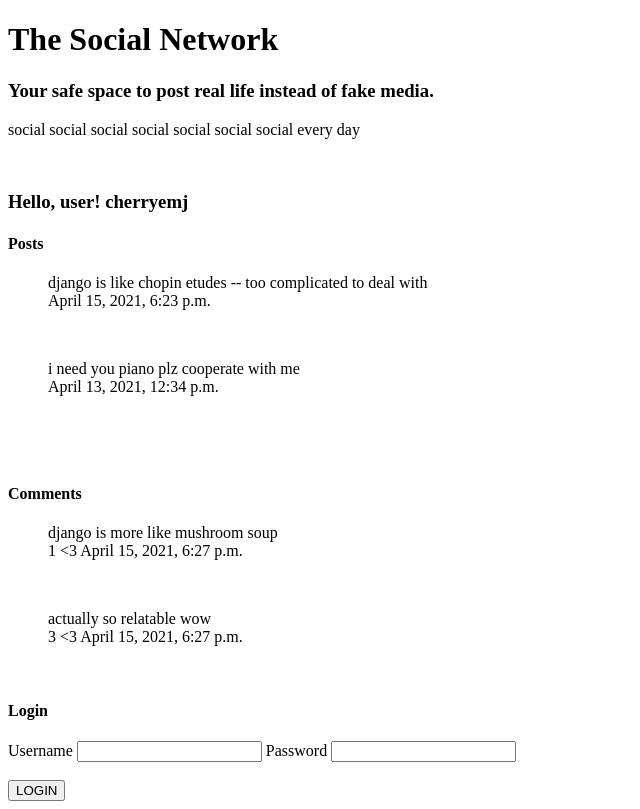
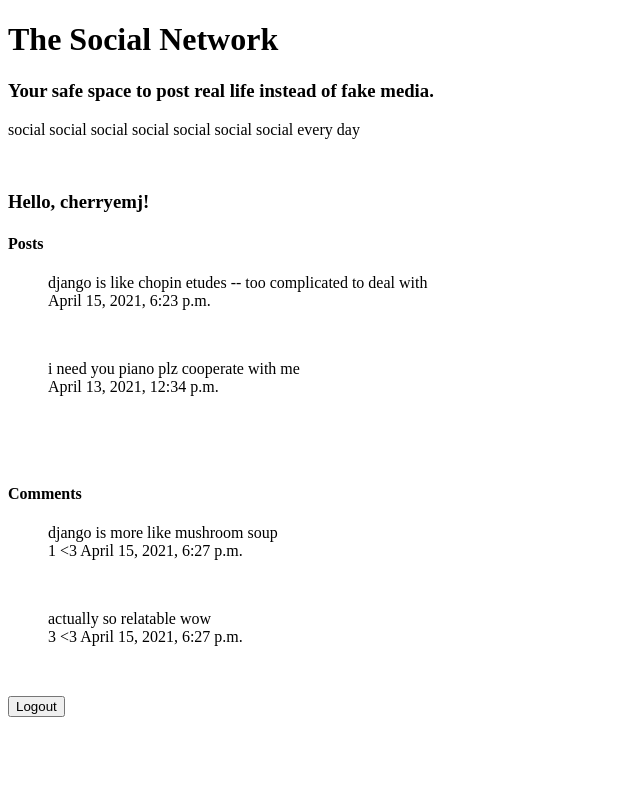
Before and after one commit to emma-l810/Social_Network, a Django app: page /polls/ in a window 1280 px wide. Shown: the whole page, without its empty margins (0-640 px from the left). After the commit the page ends 717 px from the top, so only its background shows below. Run offline with Django 3.2, Linux system fonts and the light colour scheme; a user stored in the database is signed in; data comes from the database, SQL or seed files in the repository.

Commit message:
added logout form and if() to views

```diff
--- a/polls/templates/polls/index.html
+++ b/polls/templates/polls/index.html
@@ -12,8 +12,9 @@
     <p>social social social social social social social every day</p>
     <br>
 
+    <!-- if the user is logged in -->
     {% if loggedIn %}
-      <h3>Hello, user! {{ user.username }}</h3>
+      <h3>Hello, {{ user.username }}!</h3>
 
       <!-- outputs of dummy Posts and Comments -->
       <h4>Posts</h4>
@@ -35,8 +36,16 @@
           <br>
         {% endfor %}
       </ul>
-    {% endif %}
 
+      <!-- logout form - requires hidden element to send the form -->
+      <form action="http://127.0.0.1:8000/" method="post">
+        {% csrf_token %}
+        <input type="hidden" name="logout" value="logout">
+        <button type="submit">Logout</button>
+      </form>
+
+    <!-- if user is not logged in, allow them to log in -->
+    {% else %}
       <!-- login form -->
       <form action="http://127.0.0.1:8000/" method="post">
         <h4>Login</h4>
@@ -51,9 +60,10 @@
         <input type="password" name="inputPassword" id="inputPassword">
 
         <br><br>
-      <button type="submit" name="button">LOGIN</button>
+        <button type="submit">LOGIN</button>
       </form>
 
+    {% endif %}
 
   </body>
 </html>
--- a/polls/views.py
+++ b/polls/views.py
@@ -11,21 +11,32 @@ def index(request):
     """
     # checks if any form data has been submitted
     if request.POST:
-        # checks if the form submitted is the login form by checking for username input
+        # checks if the form submitted is the login form (by checking for username input)
         if 'inputUsername' in request.POST.keys():
             # attempt authentication of login info
             user = authenticate(username=request.POST['inputUsername'], password=request.POST['inputPassword'])
             if user is not None:
                 # if the user exists, then log in the user
                 login(request, user)
+            else:
+                # go on to the next check
+                pass
+        # checks if the form submitted is the logout form
+        elif 'logout' in request.POST.keys():
+            # kill the section
+            logout(request)
 
+    # sets loggedIn variable to be used in HTML
     if request.user.is_authenticated:
         loggedIn = True
     else:
         loggedIn = False
 
+    # gets all posts and comments from the respective models
     allposts = Post.objects.order_by('-pub_date')
     allcomments = Comment.objects.order_by('-pub_date')
+
+    # creates json
     context = {
         'allposts': allposts,
         'allcomments': allcomments,
@@ -33,7 +44,6 @@ def index(request):
         'user': request.user
         }
 
-    print(context)
     return render(request, 'polls/index.html', context)
 
 def twit(request):
```
Lines whose indentation alone changed are shown as unchanged.
